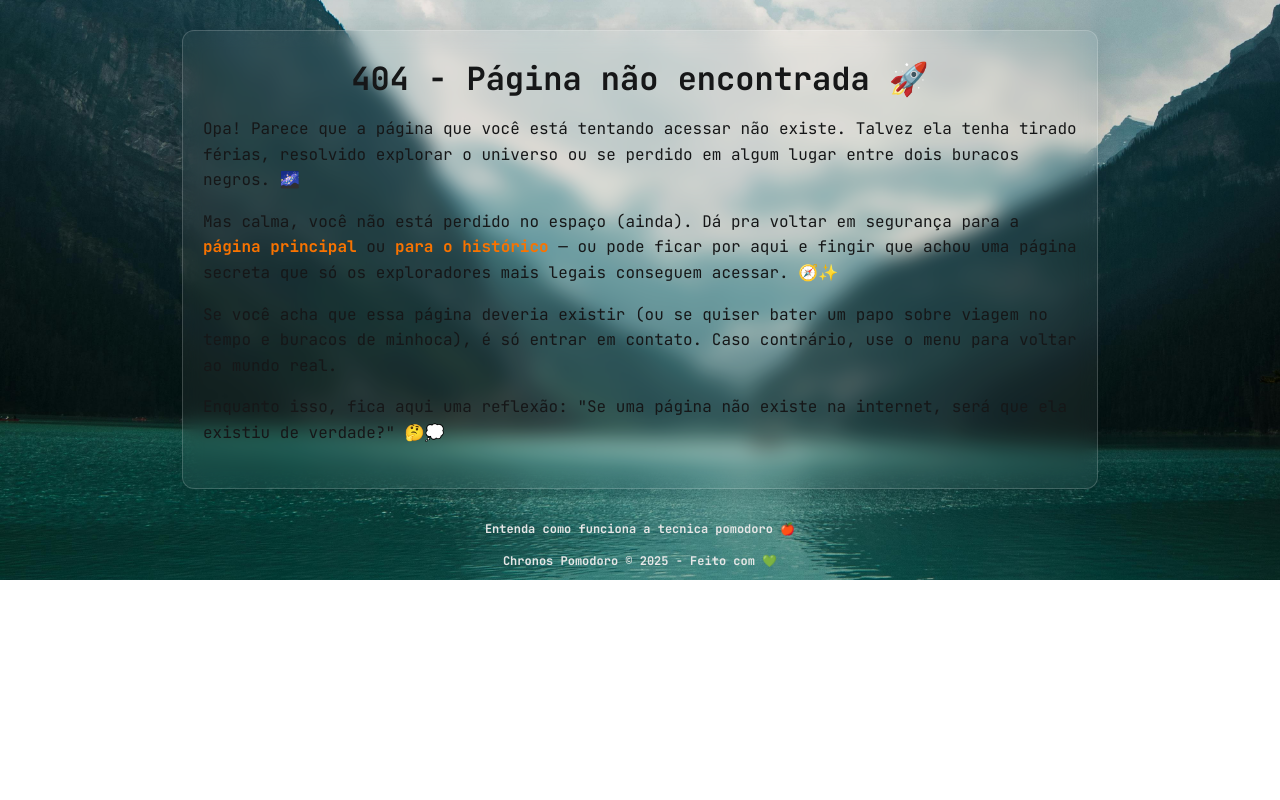
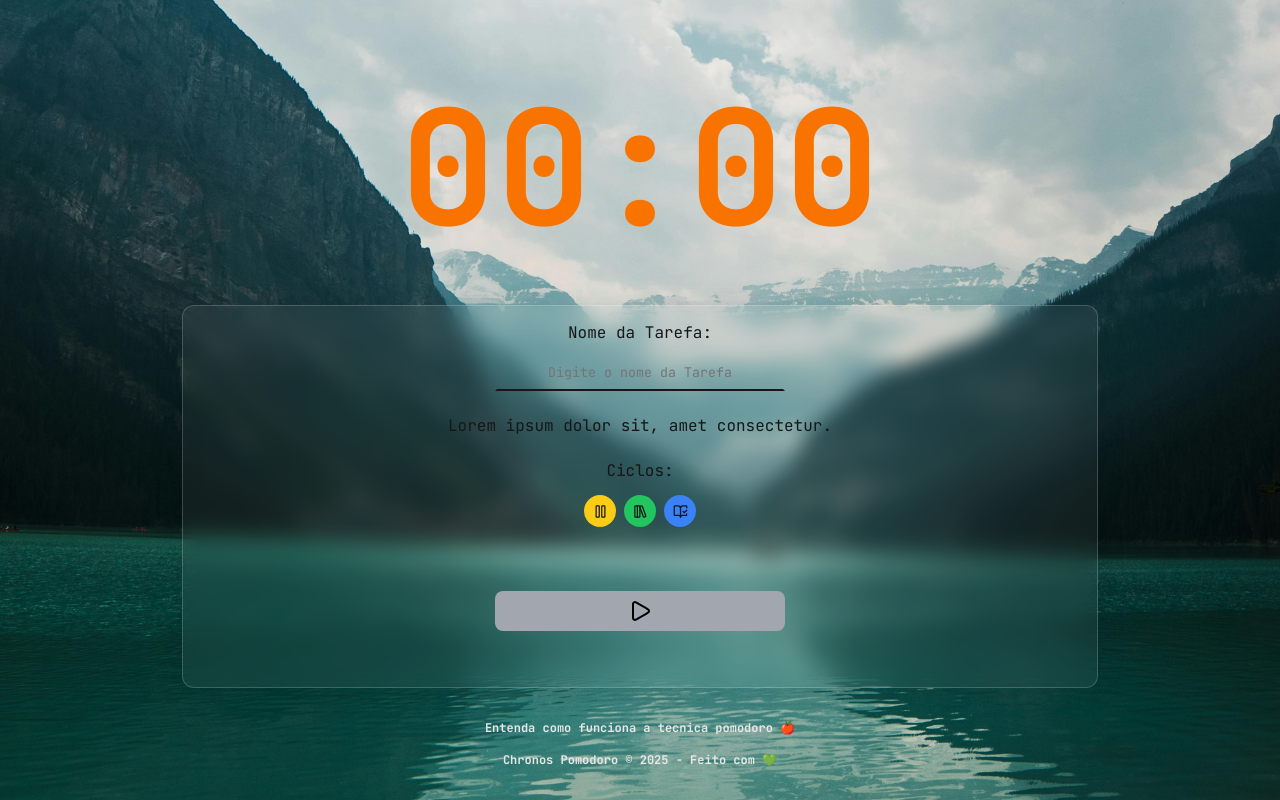
Before and after one commit to MarvinRF/chronos-pomodoro, a React (Vite) app: page / in a window 1280 px wide. Shown: the part 284-1084 px from the top of the page. Before the commit the page ends 864 px from the top, so only its background shows below. Built offline with nearby package versions, Linux system fonts and the light colour scheme.

Commit message:
Replaces NotFound with Home
Updates the main view to display the home interface instead of the error component.

```diff
--- a/src/App.tsx
+++ b/src/App.tsx
@@ -8,7 +8,7 @@ import './styles/theme.css';
 export const App = () => {
   return (
     <>
-      <NotFound />
+      <Home />
     </>
   );
 };
```
